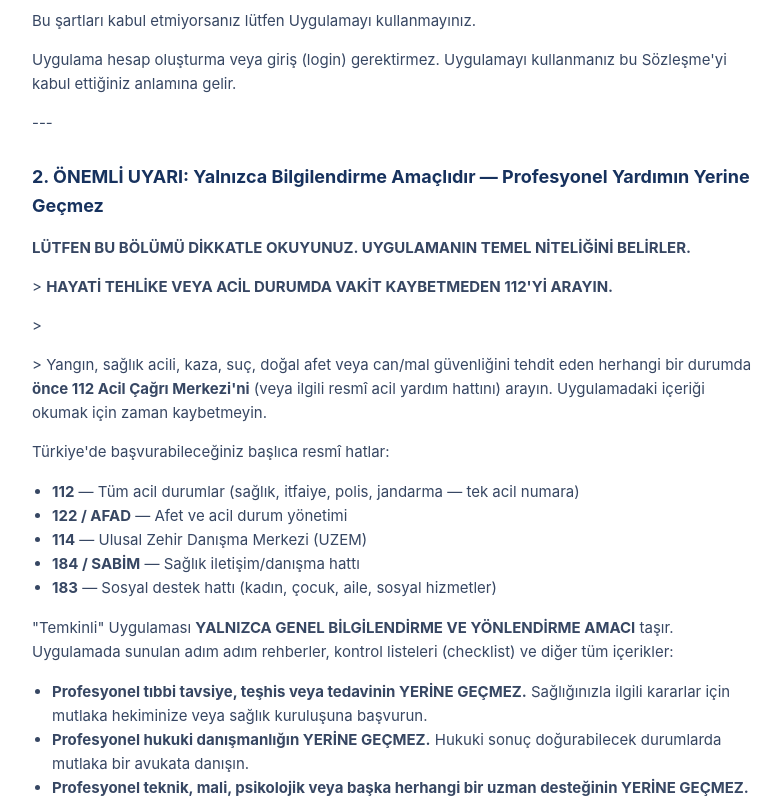
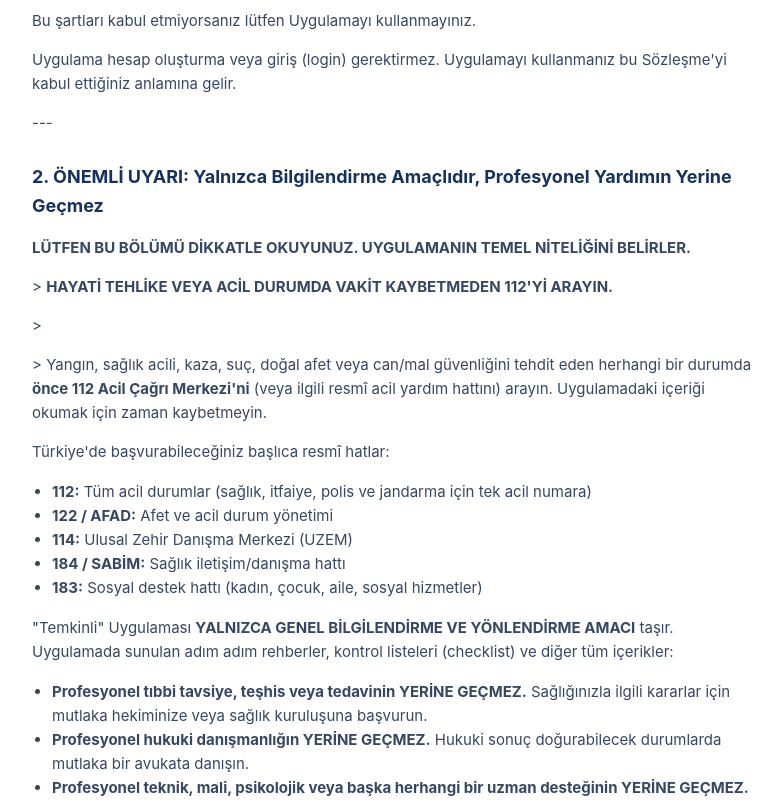
Before and after one commit to bkaraduman/temkinli-web, a plain HTML site: page kosullar/index.html in a window 1280 px wide. Shown: the part 439-1239 px from the top of the page, without its empty margins (248-1029 px from the left). Drawn offline with Linux system fonts and the light colour scheme.

Commit message:
Use "|" in the page title; refresh legal pages
- Title and og:title: "Temkinli | Zor anlarda ne yapacağını adım adım bil"
- /gizlilik and /kosullar re-copied from the app repo, no em dashes

Co-Authored-By: Claude Opus 5.5 <noreply@anthropic.com>

```diff
--- a/kosullar/index.html
+++ b/kosullar/index.html
@@ -15,18 +15,18 @@
 <p>Bu şartları kabul etmiyorsanız lütfen Uygulamayı kullanmayınız.</p>
 <p>Uygulama hesap oluşturma veya giriş (login) gerektirmez. Uygulamayı kullanmanız bu Sözleşme'yi kabul ettiğiniz anlamına gelir.</p>
 <p>---</p>
-<h2>2. ÖNEMLİ UYARI: Yalnızca Bilgilendirme Amaçlıdır — Profesyonel Yardımın Yerine Geçmez</h2>
+<h2>2. ÖNEMLİ UYARI: Yalnızca Bilgilendirme Amaçlıdır, Profesyonel Yardımın Yerine Geçmez</h2>
 <p><strong>LÜTFEN BU BÖLÜMÜ DİKKATLE OKUYUNUZ. UYGULAMANIN TEMEL NİTELİĞİNİ BELİRLER.</strong></p>
 <p>&gt; <strong>HAYATİ TEHLİKE VEYA ACİL DURUMDA VAKİT KAYBETMEDEN 112'Yİ ARAYIN.</strong></p>
 <p>&gt;</p>
 <p>&gt; Yangın, sağlık acili, kaza, suç, doğal afet veya can/mal güvenliğini tehdit eden herhangi bir durumda <strong>önce 112 Acil Çağrı Merkezi'ni</strong> (veya ilgili resmî acil yardım hattını) arayın. Uygulamadaki içeriği okumak için zaman kaybetmeyin.</p>
 <p>Türkiye'de başvurabileceğiniz başlıca resmî hatlar:</p>
 <ul>
-<li><strong>112</strong> — Tüm acil durumlar (sağlık, itfaiye, polis, jandarma — tek acil numara)</li>
-<li><strong>122 / AFAD</strong> — Afet ve acil durum yönetimi</li>
-<li><strong>114</strong> — Ulusal Zehir Danışma Merkezi (UZEM)</li>
-<li><strong>184 / SABİM</strong> — Sağlık iletişim/danışma hattı</li>
-<li><strong>183</strong> — Sosyal destek hattı (kadın, çocuk, aile, sosyal hizmetler)</li>
+<li><strong>112:</strong> Tüm acil durumlar (sağlık, itfaiye, polis ve jandarma için tek acil numara)</li>
+<li><strong>122 / AFAD:</strong> Afet ve acil durum yönetimi</li>
+<li><strong>114:</strong> Ulusal Zehir Danışma Merkezi (UZEM)</li>
+<li><strong>184 / SABİM:</strong> Sağlık iletişim/danışma hattı</li>
+<li><strong>183:</strong> Sosyal destek hattı (kadın, çocuk, aile, sosyal hizmetler)</li>
 </ul>
 <p>"Temkinli" Uygulaması <strong>YALNIZCA GENEL BİLGİLENDİRME VE YÖNLENDİRME AMACI</strong> taşır. Uygulamada sunulan adım adım rehberler, kontrol listeleri (checklist) ve diğer tüm içerikler:</p>
 <ul>
```
Also changed, not shown: gizlilik/index.html (+4 -4 lines), index.html (+3 -3 lines).
